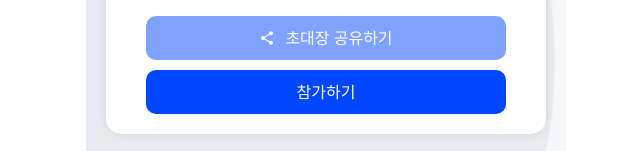
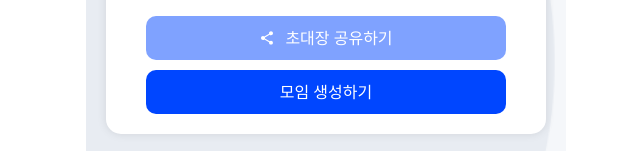
Before and after one commit to PDA-ARMAGYETDON/pda-armagyeton-frontend, a React (Vite) app in the folder amagyeton/: page /group/1/pending in a window 1280 px wide. Shown: the part 1077-1228 px from the top of the page, without its empty margins (314-954 px from the left). Built offline with nearby package versions, Linux system fonts and the light colour scheme; a web font is replaced by a local one.

Commit message:
feat: 모임 대기중 페이지 제출 버튼 모임장 , 참가자 구분

```diff
--- a/amagyeton/src/pages/group/pending/PendingGroup.presenter.jsx
+++ b/amagyeton/src/pages/group/pending/PendingGroup.presenter.jsx
@@ -192,15 +192,15 @@ const PendingGroupUIPage = (props) => {
             </S.ShareBtn>
           )}
 
-          {data.isParticipating === 1 ? (
-            <S.SubmitBtn isCheck={true}>참가하기</S.SubmitBtn>
-          ) : (
+          {data.isLeader === 1 ? (
             <S.SubmitBtn
               isCheck={headCount - 1 === data.invitedMembers}
               onClick={props.onClickAccount}
             >
               모임 생성하기
             </S.SubmitBtn>
+          ) : (
+            <S.SubmitBtn isCheck={true}>참가하기</S.SubmitBtn>
           )}
         </S.GroupInfoSection>
       </S.PendingDiv>
```
